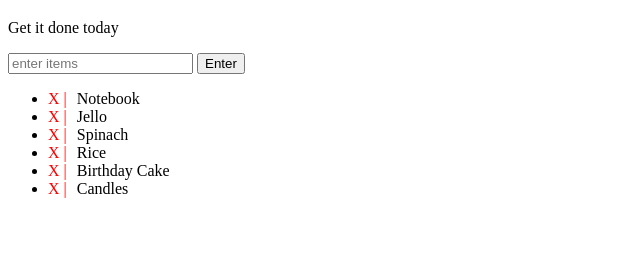
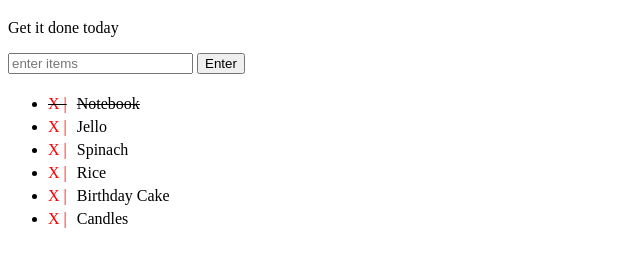
Before and after one commit to EricYeh-TW/Exercise, a plain HTML site: page to-do list/index.html in a window 1280 px wide. Both pictures are taken after a click on the item "Notebook". Shown: the part 61-324 px from the top of the page, without its empty margins (0-640 px from the left). Drawn offline with Linux system fonts and the light colour scheme.

Commit message:
done for old items,but the new one can't

```diff
--- a/to-do list/script.js
+++ b/to-do list/script.js
@@ -1,6 +1,7 @@
 var button = document.getElementById("enter");
 var input = document.getElementById("userinput");
 var ul = document.querySelector("ul");
+var items = ul.querySelectorAll("li.items");
 
 function createList() {
     var li = document.createElement("li");
@@ -23,4 +24,11 @@ function createAfterEnter(e) {
 }
 
 button.addEventListener("click", createAfterClick); //function 不用加()
+
 input.addEventListener("keypress", createAfterEnter);
+
+items.forEach(function (items) {
+    items.addEventListener("click", function () {
+        items.classList.toggle("done");
+    });
+}); //querySelectorAll returns a collection of elements, so you should iterate over it and add the event listener
--- a/to-do list/style.css
+++ b/to-do list/style.css
@@ -11,9 +11,14 @@
         -30px 20px 40px dimgrey;
 }
 
+ul {
+    display: flex;
+    flex-direction: column;
+}
+
 .items {
-    width: 20%;
-    margin: 0px;
+    width: fit-content;
+    margin-top: 5px;
     cursor: pointer;
 }
 
@@ -22,7 +27,6 @@
     color: red;
     margin-right: 10px;
     cursor: pointer;
-    text-decoration: none;
 }
 
 .done {
```
